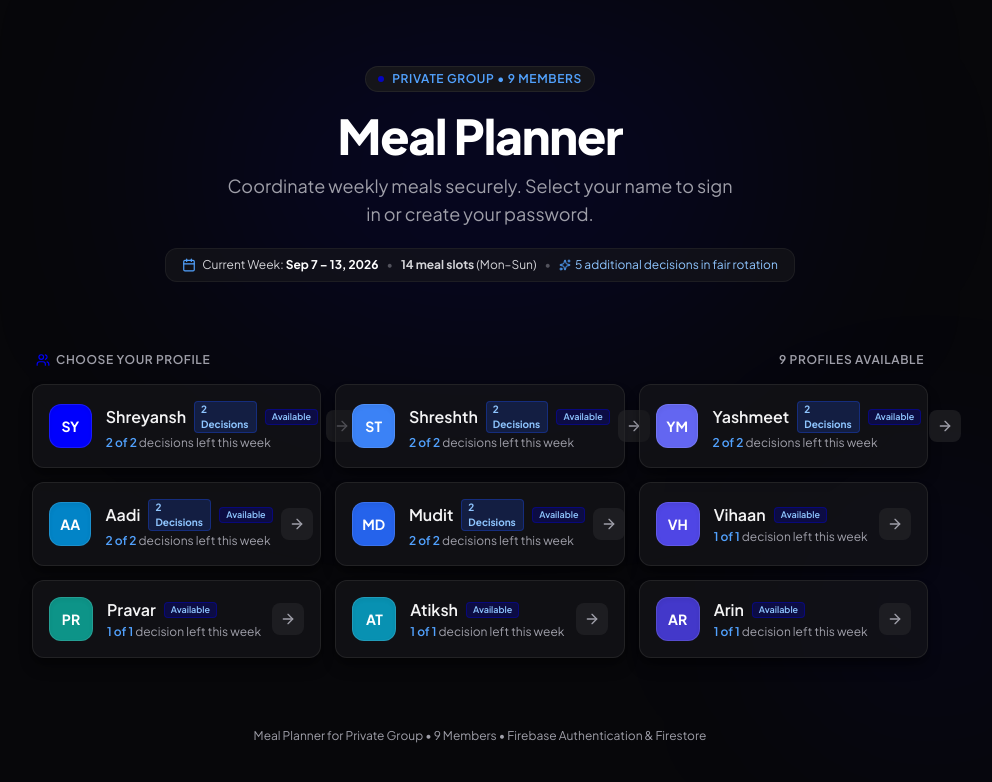
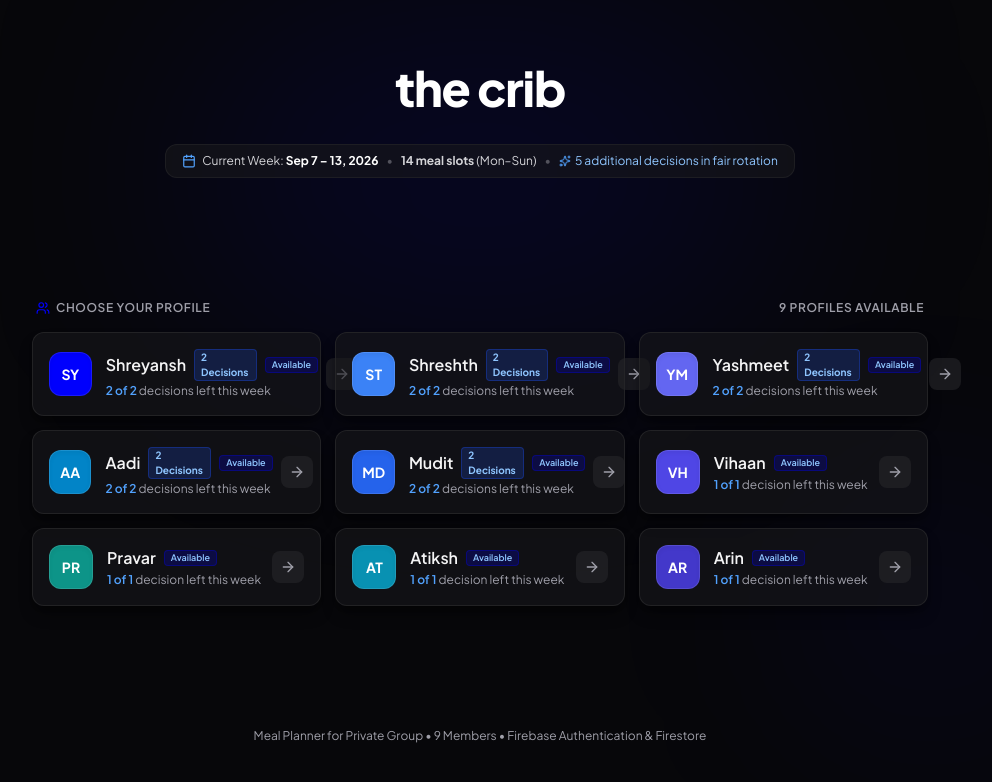
Before and after one commit to Im0gin3/splitBy9, a React (Vite) app: page / in a window 1280 px wide. Shown: the top 782 px of the page, without its empty margins (160-1152 px from the left). Built offline with nearby package versions, Linux system fonts and the light colour scheme; no server answers; the database is empty.

Commit message:
style: rename application to "the crib"
Update the application title and branding across metadata, HTML headers, and UI components to reflect the new name.

```diff
--- a/index.html
+++ b/index.html
@@ -3,9 +3,9 @@
   <head>
     <meta charset="UTF-8" />
     <meta name="viewport" content="width=device-width, initial-scale=1.0" />
-    <title>Meal Planner</title>
+    <title>the crib</title>
     <meta name="description" content="A weekly meal planning app for a private group of 9 people with meal locking and decision allocations." />
-    <meta property="og:title" content="Meal Planner" />
+    <meta property="og:title" content="the crib" />
     <meta property="og:description" content="A weekly meal planning app for a private group of 9 people with meal locking and decision allocations." />
     <meta property="og:type" content="website" />
     <meta name="twitter:card" content="summary_large_image" />
--- a/metadata.json
+++ b/metadata.json
@@ -1,5 +1,5 @@
 {
-  "name": "Meal Planner",
+  "name": "the crib",
   "description": "A weekly meal planning app for a private group of 9 people with meal locking and decision allocations.",
   "requestFramePermissions": [],
   "majorCapabilities": [
--- a/src/components/Header.tsx
+++ b/src/components/Header.tsx
@@ -41,7 +41,7 @@ export const Header: React.FC<HeaderProps> = ({
             <div>
               <div className="flex items-center gap-2">
                 <span className="font-bold text-base sm:text-lg tracking-tight text-white">
-                  Meal Planner
+                  the crib
                 </span>
                 <span className="hidden sm:inline-flex text-[10px] uppercase font-semibold px-2 py-0.5 rounded-full bg-zinc-900 border border-zinc-800 text-zinc-400">
                   Group of 9
--- a/src/components/UserSelection.tsx
+++ b/src/components/UserSelection.tsx
@@ -57,17 +57,10 @@ export const UserSelection: React.FC<UserSelectionProps> = ({
 
       {/* Header section */}
       <header className="max-w-4xl mx-auto w-full text-center relative z-10 pt-4 pb-8">
-        <div className="inline-flex items-center gap-2 px-3 py-1 rounded-full bg-zinc-900/90 border border-zinc-800/80 text-xs font-semibold tracking-wider uppercase text-blue-400 mb-5">
-          <span className="w-1.5 h-1.5 rounded-full bg-[#0000FD] animate-pulse" />
-          Private Group • 9 Members
-        </div>
 
         <h1 className="text-3xl sm:text-5xl font-extrabold tracking-tight text-white mb-3">
-          Meal Planner
+          the crib
         </h1>
-        <p className="text-zinc-400 text-base sm:text-lg max-w-lg mx-auto">
-          Coordinate weekly meals securely. Select your name to sign in or create your password.
-        </p>
 
         {/* Info pills describing the actual 14 slots and rotating allocations */}
         <div className="mt-5 inline-flex flex-wrap items-center justify-center gap-2 text-xs text-zinc-400 bg-zinc-900/60 border border-zinc-800/60 px-4 py-2 rounded-xl">
```
